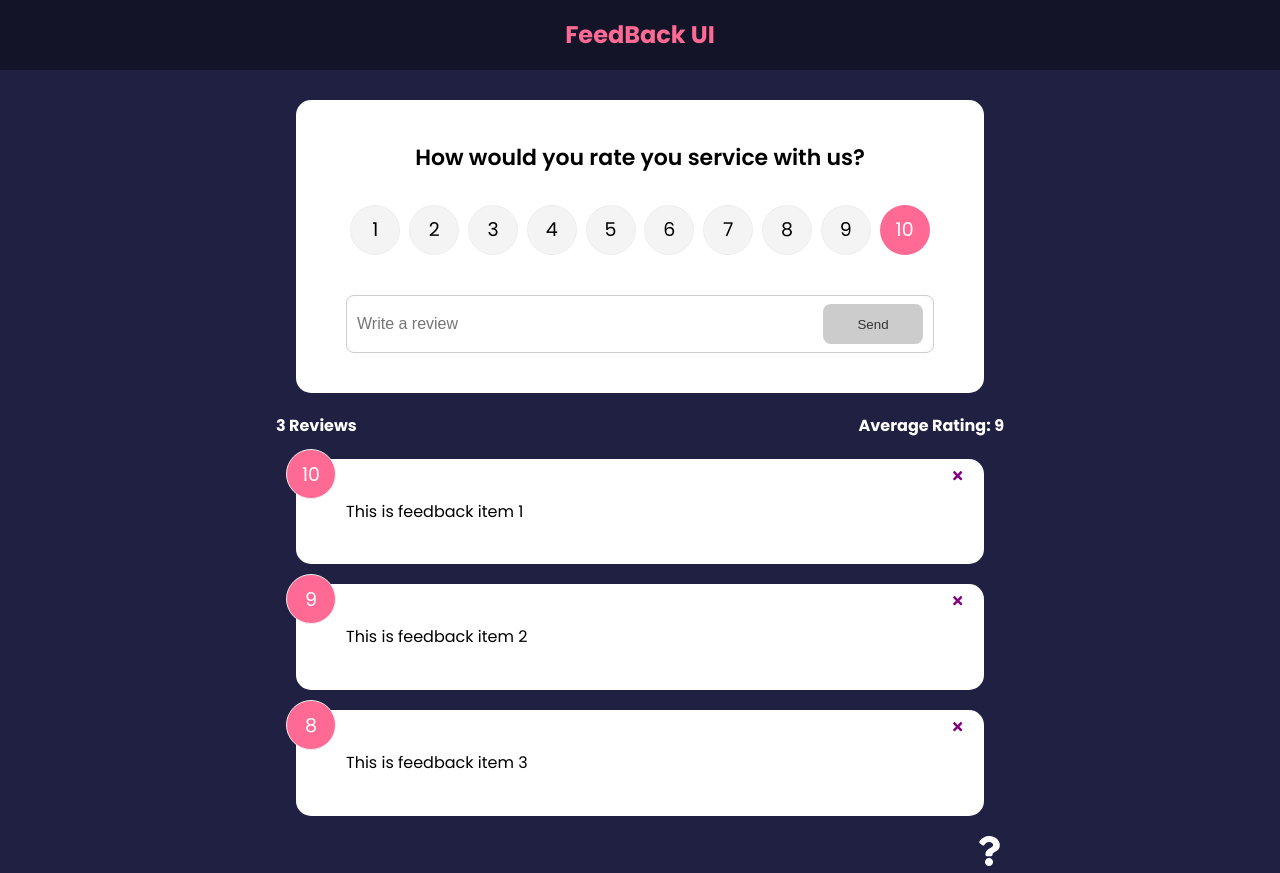
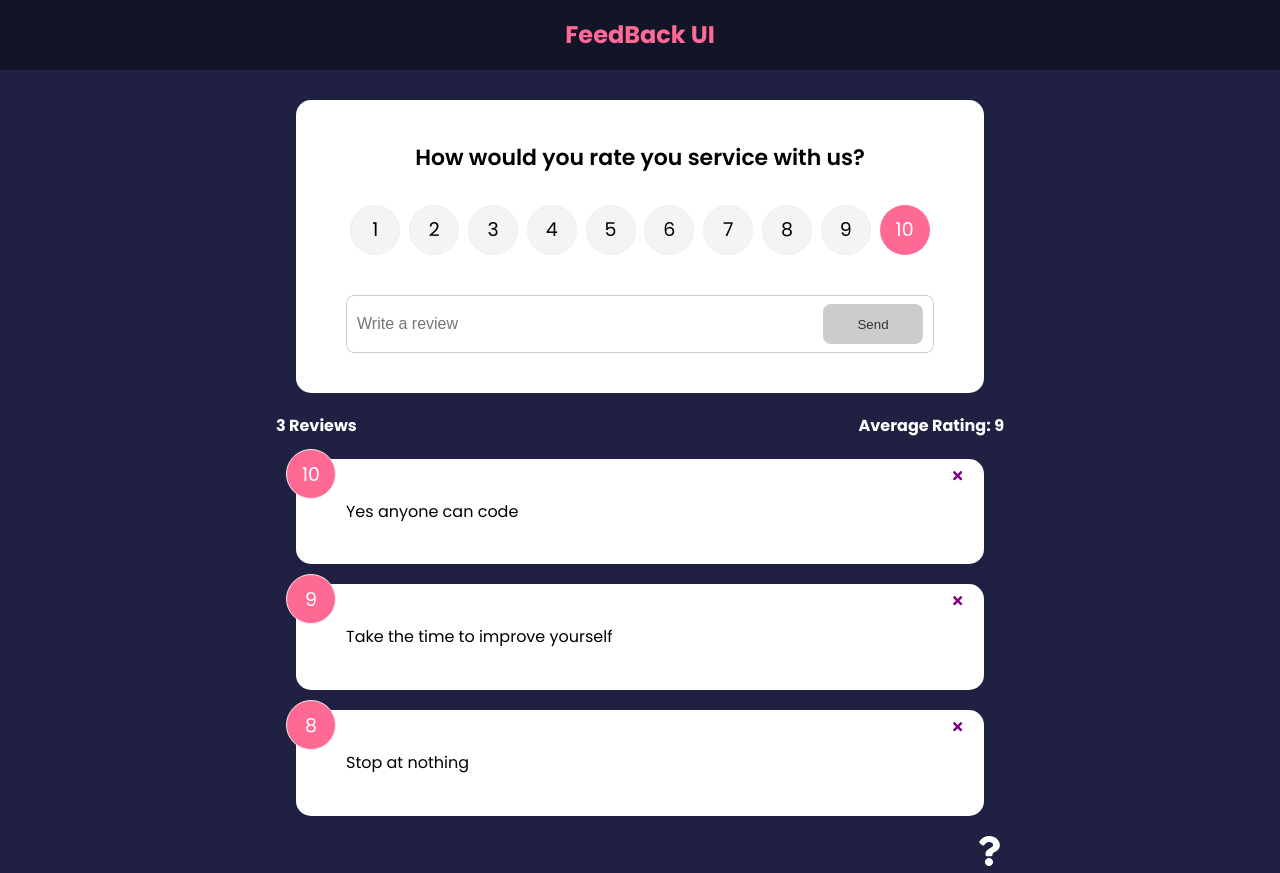
Before and after one commit to Web-Dev-Codi/FeedBack-UI-React, a React (Create React App) app: page / in a window 1280 px wide. Built offline with nearby package versions, Linux system fonts and the light colour scheme.

Commit message:
added custom info

```diff
--- a/src/components/FeedbackStats.jsx
+++ b/src/components/FeedbackStats.jsx
@@ -1,5 +1,4 @@
 import React from 'react'
-import PropTypes from 'prop-types'
 import { useContext } from 'react'
 import FeedbackContext from '../context/FeedbackContext'
 
--- a/src/context/FeedbackContext.js
+++ b/src/context/FeedbackContext.js
@@ -7,17 +7,17 @@ export const FeedbackProvider = ({ children }) => {
   const [feedback, setFeedback] = useState([
     {
       id: 1,
-      text: 'This is feedback item 1',
+      text: 'Yes anyone can code',
       rating: 10
     },
     {
       id: 2,
-      text: 'This is feedback item 2',
+      text: 'Take the time to improve yourself',
       rating: 9
     },
     {
       id: 3,
-      text: 'This is feedback item 3',
+      text: 'Stop at nothing',
       rating: 8
     }
   ])
```
Also changed, not shown: src/App.js (+6 -6 lines), src/components/FeedbackList.jsx (+0 -10 lines).
